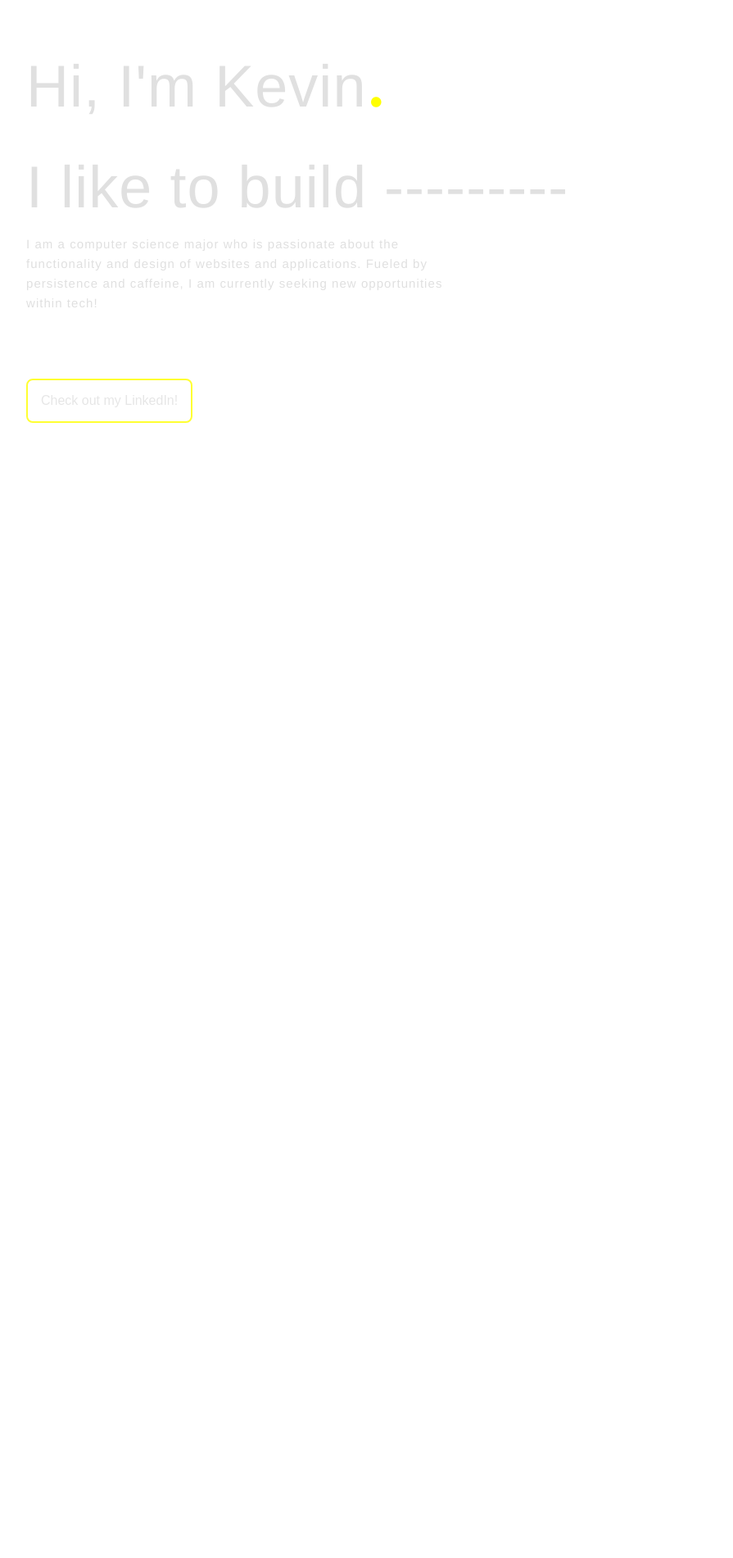
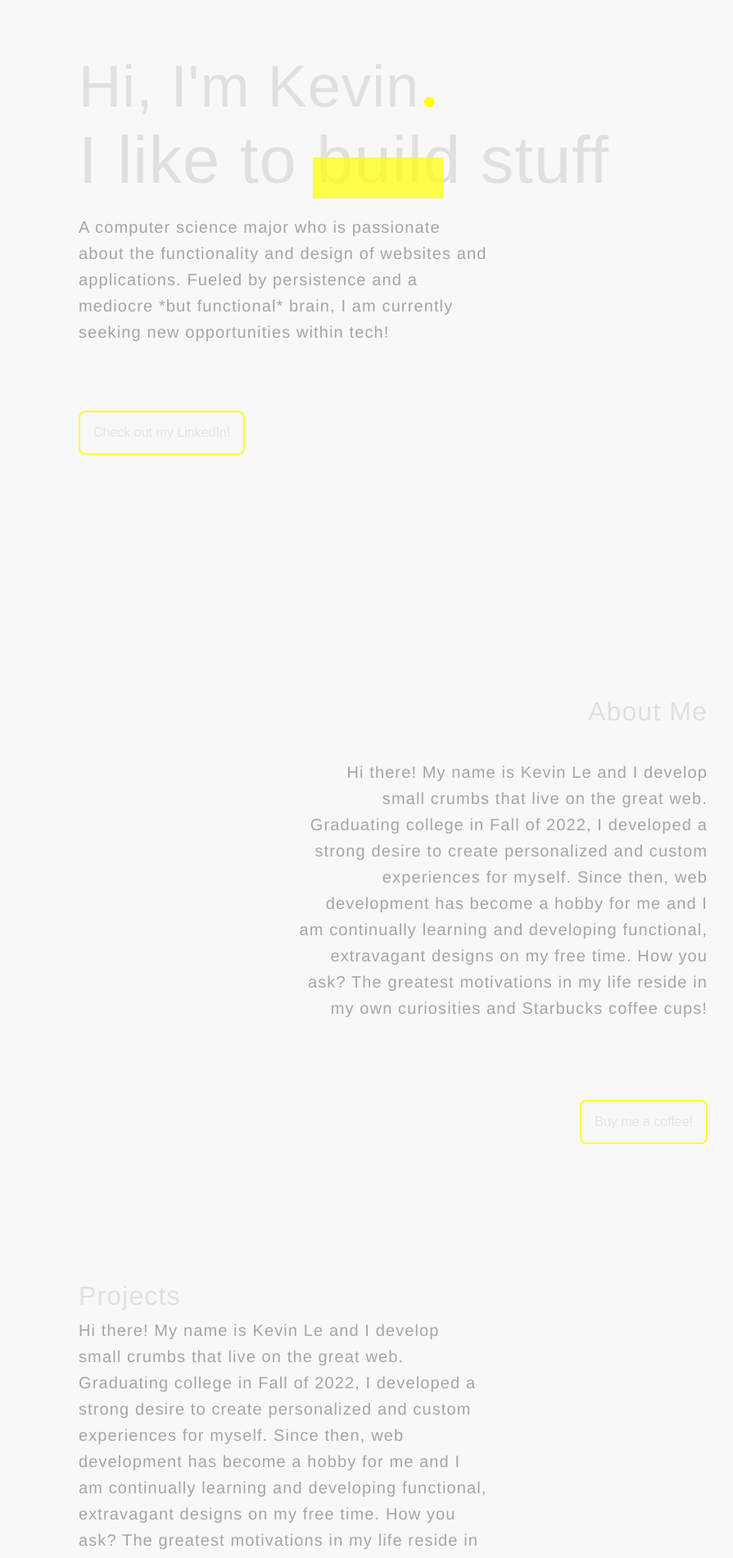
Before and after one commit to lekevin/kevsweb, a Vue app: page / in a window 1280 px wide. Shown: the part 220-2121 px from the top of the page at 82% size, without its empty margins (160-1055 px from the left). Before the commit the page ends 800 px from the top, so only its background shows below. Built offline with nearby package versions, Linux system fonts and the light colour scheme.

Commit message:
added more content

```diff
--- a/src/assets/base.css
+++ b/src/assets/base.css
@@ -55,19 +55,18 @@
 *::after {
   box-sizing: border-box;
   margin: 0;
+  font-weight: normal;
   position: relative;
-  font-weight: normal;
 }
 
 body {
   min-height: 100vh;
   color: var(--color-text);
-  background: var(--color-background);
+  background: var(--color-background-soft);
   transition: color 0.5s, background-color 0.5s;
   line-height: 1.6;
   font-family: Inter, -apple-system, BlinkMacSystemFont, 'Segoe UI', Roboto, Oxygen, Ubuntu,
     Cantarell, 'Fira Sans', 'Droid Sans', 'Helvetica Neue', sans-serif;
-  font-size: 15px;
   text-rendering: optimizeLegibility;
   -webkit-font-smoothing: antialiased;
   -moz-osx-font-smoothing: grayscale;
--- a/src/assets/main.css
+++ b/src/assets/main.css
@@ -2,7 +2,6 @@
 
 #app {
   max-width: 1920px;
-  margin: 0px auto;
   letter-spacing: 0.07em;
   font-family: Helvetica;
 }
@@ -19,9 +18,11 @@ a {
 
 .encompass {
   margin: auto;
-  max-width: 70%;
+  max-width: 60%;
   color: rgb(224, 224, 224);
 }
+
+/* -------Hero Section-------  */
 
 .hero-section{
   padding-top: 8rem;
@@ -31,20 +32,23 @@ a {
   font-size: 72px;
 }
 
+.big-heading {
+  margin-top: -40px;
+  font-size: 54px;
+}
+
 .period {
   font-family:'Gill Sans', 'Gill Sans MT', Calibri, 'Trebuchet MS', sans-serif;
   font-size: 100px;
 }
 
-.description {
-  max-width: 60%;
+.main-desc {
+  max-width: 65%;
+  font-size: 20px;
+  color: rgb(165, 165, 165);
 }
 
-.big-heading {
-  font-size: 72px;
-}
-
-.courses {
+.linkedin {
   border:#ffff00;
   border-width: 2px;
   border-style: solid;
@@ -59,8 +63,30 @@ a {
   opacity: 80%;
 }
 
+.build {
+  position: relative;
+  z-index: 1;
+  text-decoration: none;
+}
+.build::before {
+  background-color: yellow;
+  position: absolute;
+  content: "";
+  height: 50px;
+  width: 90%;
+  z-index: 1;
+  bottom: 0;
+  transform: translate(-14px, 2px);
+  opacity: 70%;
+  margin-left: 10px;
+}
+
+.body {
+  background-color: #181818;
+}
+
 @media (hover: hover){
-  .courses:hover {
+  .linkedin:hover, .coffee:hover {
     color: rgb(90, 90, 90);
     background-color: yellow;
     transition: 0.3s;
@@ -86,3 +112,88 @@ a {
       transform: scaleX(1);
     }
   }
+
+/* -------About Section------- */
+
+.about {
+  margin-top: 18rem;
+  text-align: right;
+  overflow: hidden;
+
+}
+
+.about-desc {
+  padding-top: 2rem;
+  padding-bottom: 2rem;
+  text-align: right;
+  max-width:65%;
+  font-size: 20px;
+  color: rgb(165, 165, 165);
+  float: right;
+}
+
+.coffee {
+  border:#ffff00;
+  border-width: 2px;
+  border-style: solid;
+  border-radius: 0.5rem;
+  margin-top: 4rem;
+  padding-top: 1rem;
+  padding-left: 0.3rem;
+  padding-right: 0.3rem;
+  padding: 1rem;
+  font-size: 16px;
+  background-color: transparent;
+  color: rgb(224, 224, 224);
+  opacity: 80%;
+  display: flex;
+  margin-left: 400px;
+  float: right;
+}
+
+/* -------Projects Sections------- */
+.proj-subtitle {
+  margin-top: 10rem;
+}
+
+.proj-desc {
+  max-width: 65%;
+  font-size: 20px;
+  color: rgb(165, 165, 165);
+}
+
+/* -------Let's Hang Section------- */
+
+.talk {
+  justify-content: center;
+  margin: auto;
+  align-items: center;
+}
+
+.talk-button {
+  border:#ffff00;
+  border-width: 2px;
+  border-style: solid;
+  border-radius: 0.5rem;
+  background-color: transparent;
+  color: rgb(224, 224, 224);
+  opacity: 80%;
+  margin-top: 4rem;
+  padding-top: 1rem;
+  padding-left: 0.3rem;
+  padding-right: 0.3rem;
+  padding: 1rem;
+  font-size: 16px;
+}
+
+.talk-desc {
+  padding-top: 2rem;
+  padding-bottom: 2rem;
+  max-width:65%;
+  font-size: 20px;
+  color: rgb(165, 165, 165);
+}
+
+.talk-subtitle {
+  margin-top: 10rem;
+}
--- a/src/assets/nav.css
+++ b/src/assets/nav.css
@@ -2,7 +2,6 @@
 
     header {
       padding: 1.5rem;
-      background-color: #181818;
       width: 100%;
       display: flex;
       justify-content: space-between;
--- a/src/views/HomeView.vue
+++ b/src/views/HomeView.vue
@@ -4,12 +4,41 @@ import { RouterLink, RouterView } from 'vue-router'
 
 <template>
   <div class="encompass">
+
     <div class="hero-section">
+
       <h1 class="small-heading">Hi, I'm <span class="kevin">Kevin</span><span class="period" style="color: yellow">.</span></h1>
-      <h2 class="big-heading">I like to build ---------</h2>
-      <p class="description">I am a computer science major who is passionate about the functionality and design of websites and applications. Fueled by persistence and caffeine, I am currently seeking new opportunities within tech!</p>
-      <button class="courses">Check out my LinkedIn!</button>
+      <div class="big-heading">
+      <h2>I like to <span class="build">build</span> <span class="random-text">stuff</span></h2>
+      </div>
+      <p class="main-desc">A computer science major who is passionate about the functionality and design of websites and applications. Fueled by persistence and a mediocre
+        *but functional* brain, I am currently seeking new opportunities within tech!</p>
+      <button class="linkedin">Check out my LinkedIn!</button>
+      </div>
+
+      <div class="about">
+      <h1 class="subtitle">About Me</h1>
+      <p class="about-desc">Hi there! My name is Kevin Le and I develop small crumbs that live on the great web. Graduating college in Fall of 2022, I developed
+        a strong desire to create personalized and custom experiences for myself. Since then, web development has become a hobby for me and I am continually
+        learning and developing functional, extravagant designs on my free time. How you ask? The greatest motivations in my life reside in my own curiosities and
+        Starbucks coffee cups!</p>
+      <button class="coffee">Buy me a coffee!</button>
     </div>
+
+    <div class="projects">
+      <h1 class="proj-subtitle">Projects</h1>
+      <p class="proj-desc">Hi there! My name is Kevin Le and I develop small crumbs that live on the great web. Graduating college in Fall of 2022, I developed
+        a strong desire to create personalized and custom experiences for myself. Since then, web development has become a hobby for me and I am continually
+        learning and developing functional, extravagant designs on my free time. How you ask? The greatest motivations in my life reside in my own curiosities and
+        Starbucks coffee cups!</p>
+    </div>
+
+    <div class="talk">
+      <h1 class="talk-subtitle">Let's Hang!</h1>
+      <p class="talk-desc">Whether it's mentorship, a collaboration, or if you just want to chat, I open my inbox to all and will try my best to get back to you ASAP!</p>
+      <button class="talk-button">Check out my LinkedIn!</button>
+    </div>
+
   </div>
   <RouterView />
 </template>
```
